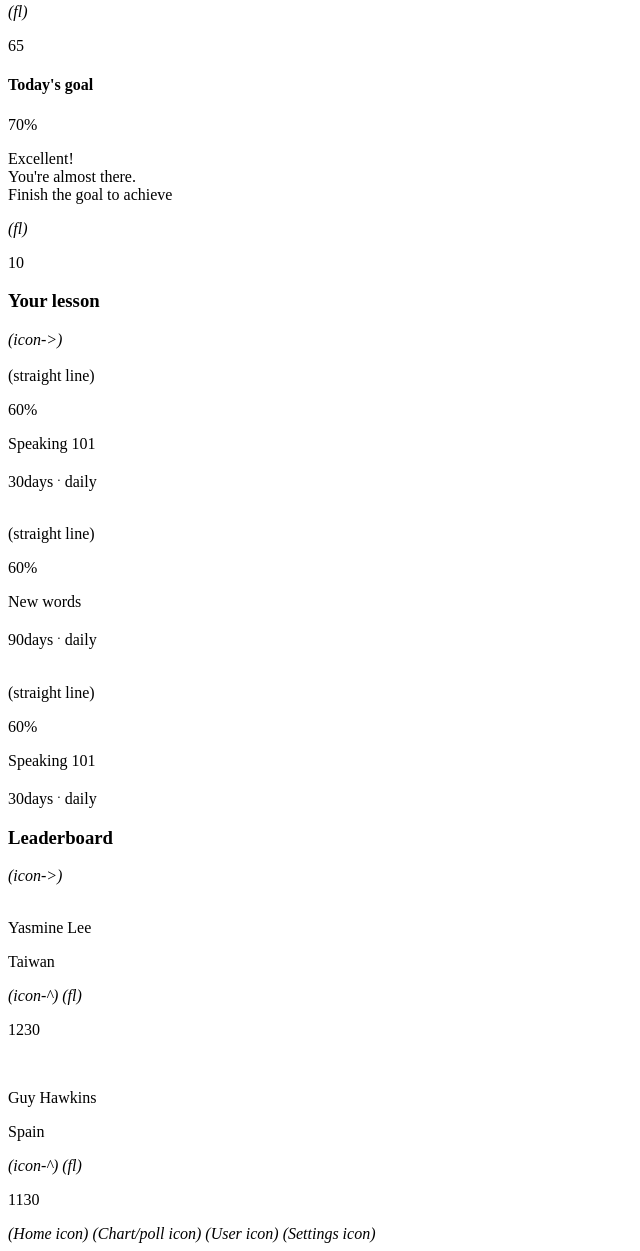
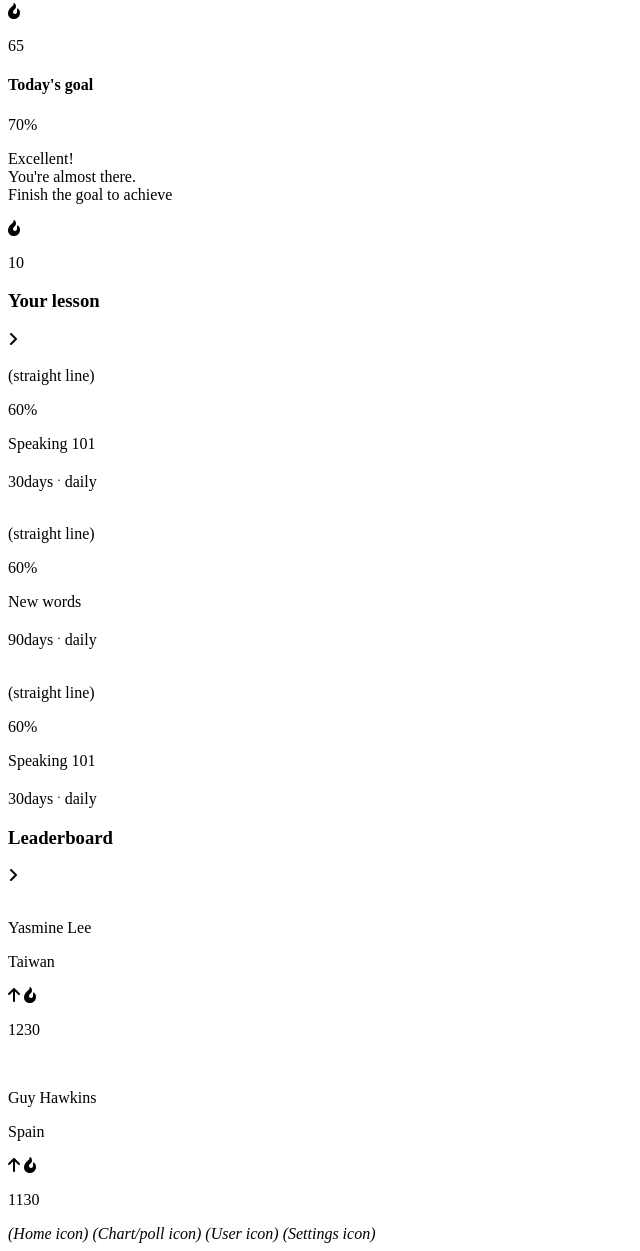
Before and after one commit to Olubukola-Martins/English-Learning-App, a plain HTML site: page index.html in a window 1280 px wide. Shown: the part 81-1332 px from the top of the page, without its empty margins (0-640 px from the left). Drawn offline with Linux system fonts and the light colour scheme.

Commit message:
some icons added to home page

```diff
--- a/index.html
+++ b/index.html
@@ -5,6 +5,10 @@
     <meta http-equiv="X-UA-Compatible" content="IE=edge" />
     <meta name="viewport" content="width=device-width, initial-scale=1.0" />
     <title>Home | English Learning App</title>
+    <script
+      src="https://kit.fontawesome.com/1cf2dffb0c.js"
+      crossorigin="anonymous"
+    ></script>
   </head>
   <body>
     <main>
@@ -14,7 +18,7 @@
           <p>Ready to <span>play English?</span></p>
         </div>
         <div>
-          <i>(fl)</i>
+          <i class="fa-solid fa-fire-flame-curved fa-flip-horizontal"></i>
           <p>65</p>
         </div>
       </div>
@@ -29,7 +33,7 @@
               achieve
             </p>
             <div>
-              <i>(fl)</i>
+              <i class="fa-solid fa-fire-flame-curved fa-flip-horizontal"></i>
               <p>10</p>
             </div>
           </div>
@@ -39,7 +43,7 @@
       <section>
         <div>
           <h3>Your lesson</h3>
-          <i>(icon->)</i>
+          <i class="fa-solid fa-angle-right"></i>
         </div>
         <!--Your Lesson Cards Section -->
         <div>
@@ -79,7 +83,7 @@
       <section>
         <div>
           <h3>Leaderboard</h3>
-          <i>(icon->)</i>
+          <i class="fa-solid fa-angle-right"></i>
         </div>
         <!--Leaderboard long cards Section -->
         <div>
@@ -91,8 +95,8 @@
               <p>Taiwan</p>
             </div>
             <div>
-              <i>(icon-^)</i>
-              <i>(fl)</i>
+              <i class="fa-solid fa-arrow-up"></i>
+              <i class="fa-solid fa-fire-flame-curved fa-flip-horizontal"></i>
               <p>1230</p>
             </div>
           </div>
@@ -104,8 +108,8 @@
               <p>Spain</p>
             </div>
             <div>
-              <i>(icon-^)</i>
-              <i>(fl)</i>
+              <i class="fa-solid fa-arrow-up"></i>
+              <i class="fa-solid fa-fire-flame-curved fa-flip-horizontal"></i>
               <p>1130</p>
             </div>
           </div>
@@ -114,10 +118,10 @@
     </main>
     <!-- nav should be assigned fixed or sticky position -->
     <nav>
-        <i>(Home icon)</i>
-        <i>(Chart/poll icon)</i>
-        <i>(User icon)</i>
-        <i>(Settings icon)</i>
+      <i>(Home icon)</i>
+      <i>(Chart/poll icon)</i>
+      <i>(User icon)</i>
+      <i>(Settings icon)</i>
     </nav>
   </body>
 </html>
```
